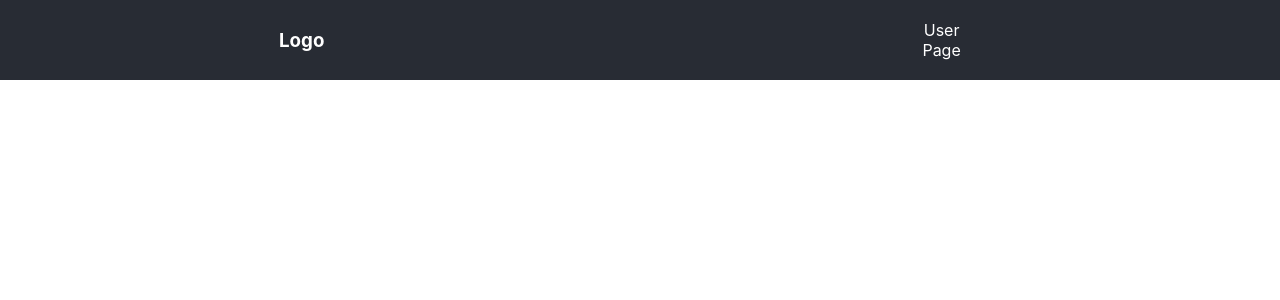
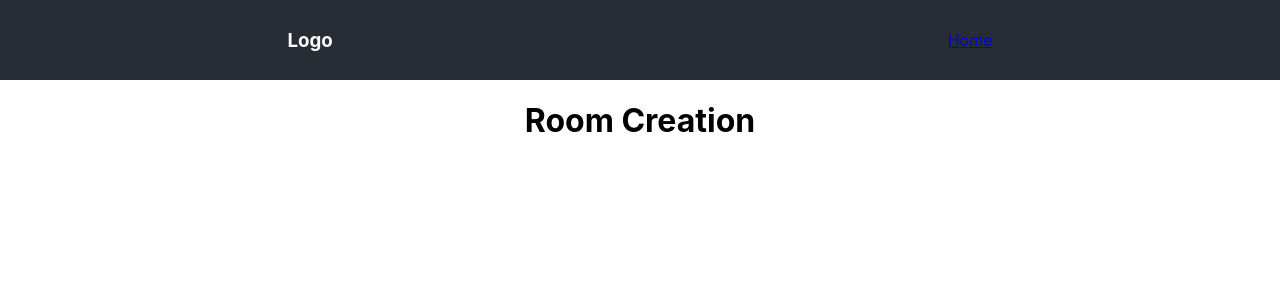
Before and after one commit to thtnguyen/Meerkat, a React (Create React App) app in the folder meerkat-frontend/: page /create in a window 1280 px wide. Shown: the top 300 px of the page. Built offline with nearby package versions, Linux system fonts and the light colour scheme.

Commit message:
Added a create room page and also a button on the home page that will link to this new create room page. Also added a link to the nav bar that allows to go back to the launch page every time

```diff
--- a/meerkat-frontend/src/App.js
+++ b/meerkat-frontend/src/App.js
@@ -3,6 +3,7 @@ import { BrowserRouter as Router, Route, Switch } from 'react-router-dom';
 import Home from './components/pages/Home';
 import LogIn from './components/pages/LogIn';
 import UserPage from './components/pages/UserPage';
+import Create from './components/pages/Create';
 import Nav from './components/Nav';
 import './App.css';
 
@@ -15,6 +16,7 @@ function App() {
             <Route exact path="/" component={ Home } />
             <Route exact path="/login" component={ LogIn } />
             <Route exact path="/userpage" component={ UserPage } />
+            <Route exact path="/create" component={ Create } />
           </Switch>
         </div>
       </Router>
--- a/meerkat-frontend/src/components/Nav.js
+++ b/meerkat-frontend/src/components/Nav.js
@@ -1,12 +1,17 @@
-import React from 'react'
+import React, { Component } from 'react'
+import { Link } from 'react-router-dom'
 
-export default function Nav () {
-    return (
-        <nav>
+export default class Nav extends Component {
+    render() {
+        return (
+            <nav>
             <h3>Logo</h3>
             <ul id="NavBar">
-                <li>User Page</li>
+                <li>
+                    <Link to='/'> Home </Link>
+                </li>
             </ul>
         </nav>
-    );
+        )
+    }
 }
--- /dev/null
+++ b/meerkat-frontend/src/components/pages/Create.js
@@ -0,0 +1,9 @@
+import React, { Component } from 'react'
+
+export default function Create() {
+        return (
+            <div>
+                <h1> Room Creation </h1>
+            </div>
+        )
+}
--- a/meerkat-frontend/src/components/pages/Home.js
+++ b/meerkat-frontend/src/components/pages/Home.js
@@ -1,11 +1,20 @@
-import React from 'react'
+import React, { Component } from 'react'
 
-function Home () {
-    return (
-        <div>
-            <h1>Home Page</h1>
-        </div>
-    );
+export default class Home extends Component {
+    clicked(){
+        console.log("I have been clicked");
+    }
+    render() {
+        return (
+            <div>
+                <h1>
+                    Home Page
+                </h1>
+
+                <button onClick={event => window.location.href = '/create'} id="Button">
+                    Create Room
+                </button>
+            </div>
+        )
+    }
 }
-
-export default Home;
--- a/meerkat-frontend/src/components/pages/LogIn.js
+++ b/meerkat-frontend/src/components/pages/LogIn.js
@@ -5,5 +5,5 @@ export default function LogIn() {
         <div>
             <h1>Login Page</h1>
         </div>
-    );
+    )
 }
```
Also changed, not shown: 5 other files (tests, documents, lock files or other folders).
